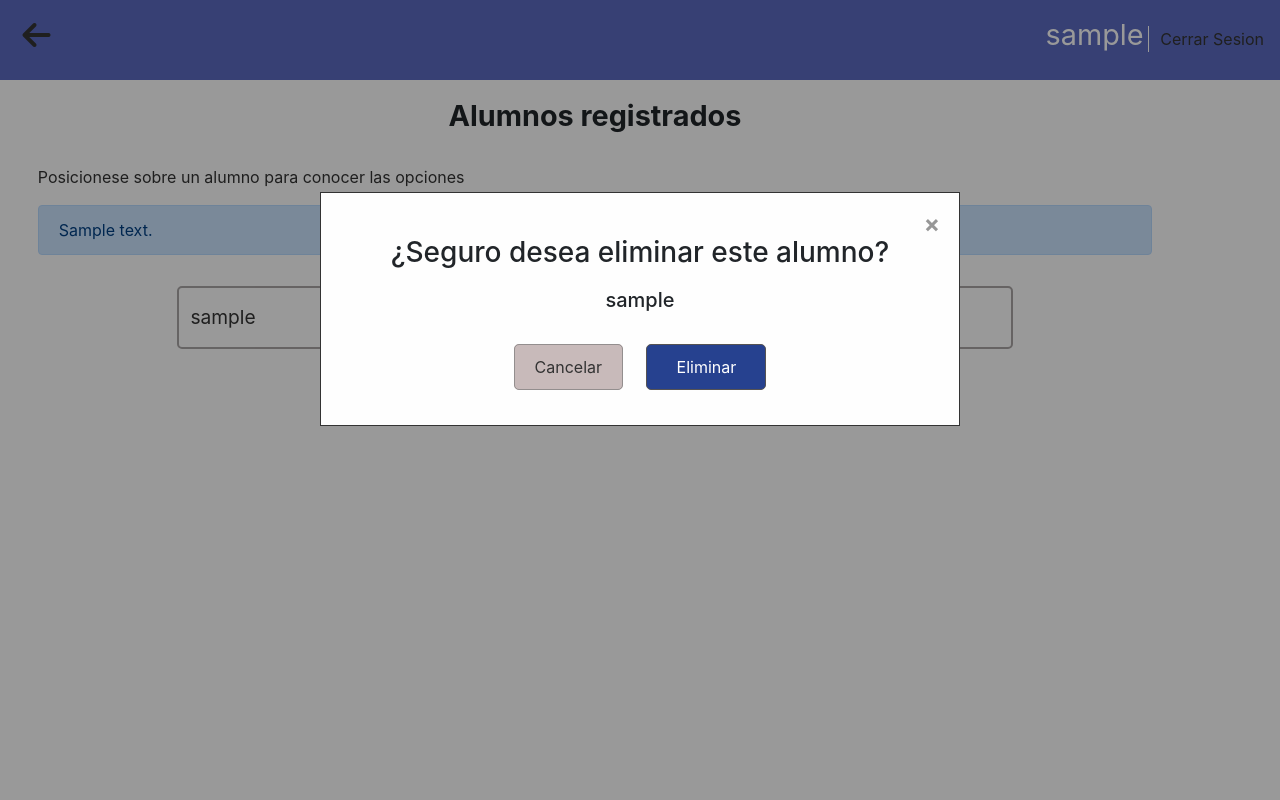
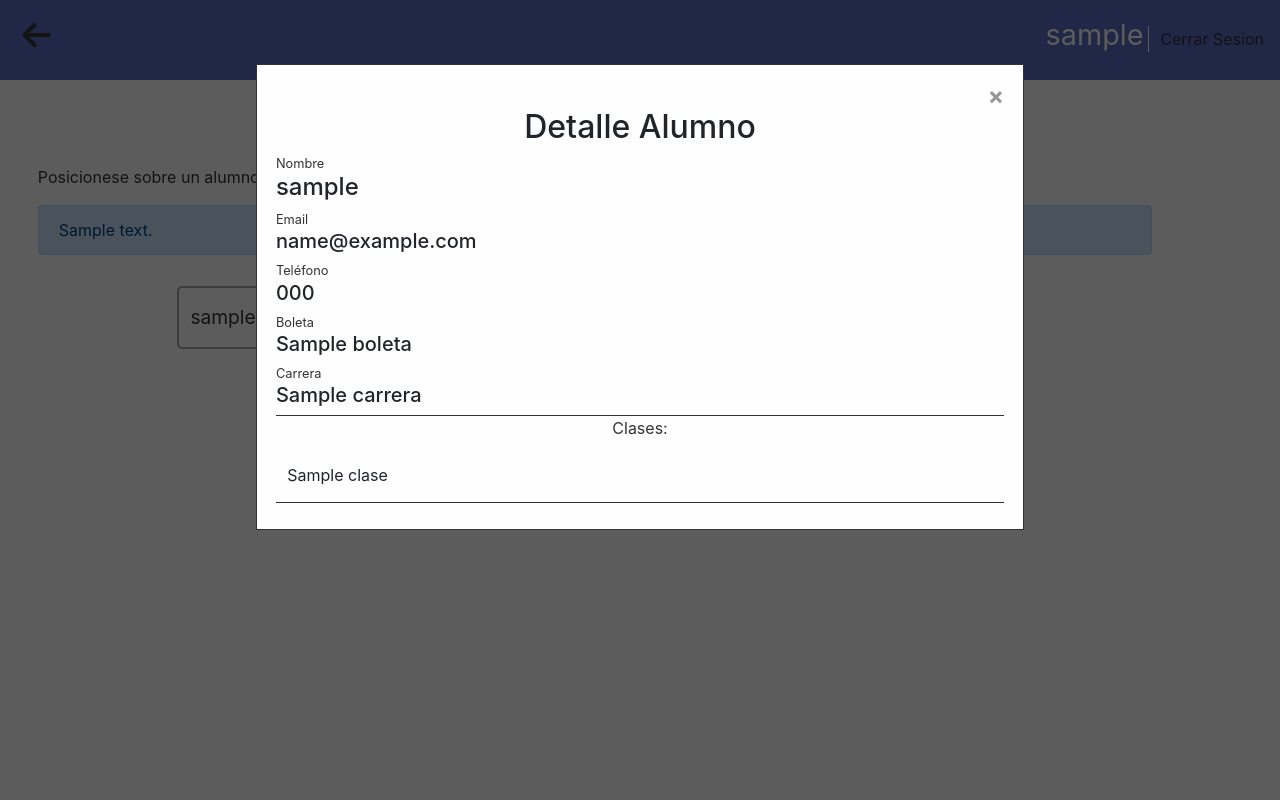
Before and after one commit to josehiki/soe, a PHP site: template views/adminAlumnoList.twig in a window 1280 px wide. Run offline with PHP 8.4, Linux system fonts and the light colour scheme; the template is opened without the code that fills it: most values are stand-ins (such as "Sample title", 1, 10 or a date in 2020); some libraries are stand-ins or nearby versions.

Commit message:
Agregado ver detalles de un alumno en la lista de alumnos

```diff
--- a/public/index.php
+++ b/public/index.php
@@ -344,6 +344,12 @@
 		'auth' => true,
 		'userType' => getenv('USER_TYPE1')
 	]);
+	$map->get('a.alumno.List.detail', '/soe/dashboard/alumno/detail/{email}', [
+		'controller' => 'App\Controllers\AdminAlumnoController',
+		'action' => 'getAlumnoDetail',
+		'auth' => true,
+		'userType' => getenv('USER_TYPE1')
+	]);
 
 
 	$map->post('a.alumno.Add', '/soe/dashboard/alumno/add', [
--- a/views/adminAlumnoList.twig
+++ b/views/adminAlumnoList.twig
@@ -37,7 +37,7 @@
 					<a href="">
 						<span  class="icon_Opcion editar">Editar</span>
 					</a>
-					<a href="">
+					<a href="/soe/dashboard/alumno/detail/{{alumno.email}}">
 						<span  class="icon_Opcion editar">Mostrar detalles</span>
 					</a>
 				</li>
@@ -65,7 +65,38 @@
                 </div>
             {% endif %}
 
-
+            {% if detailAlumno != null %}
+                <div  class="modal_This">
+                    <div class="modal_Content modal_Secuencia_E">
+                        <span class="close" >
+                            <a href="/soe/dashboard/alumno/l">&times;</a>
+                        </span>
+                        <br>
+                        <h2>Detalle Alumno</h2>
+                        <span class="span align-left">Nombre</span>
+                        <h4 class="align-left">{{detailAlumno.userName}}</h4>
+                        <span class="span align-left">Email</span>
+                        <h5 class="align-left ">{{detailAlumno.email}}</h5>
+                        <span class="span align-left">Tel&eacutefono</span>
+                        <h5 class="align-left ">{{detailAlumno.phone}}</h5>
+                        <span class="span align-left">Boleta</span>
+                        <h5 class="align-left ">{{detailAlumno.boleta}}</h5>
+                        <span class="span align-left">Carrera</span>
+                        <h5 class="align-left ">{{detailAlumno.carrera}}</h5>
+                        <span class="instrucciones top_Border">Clases:</span>
+                        <ul class="lista_Materias_Secuencia">
+                            {% if listClases != null %}
+                                {% for list in listClases %}
+                                    <li class="">{{list.nombreRel}}</li>
+                                {% endfor %}
+                            {% endif %}
+                            {% if listClases == null %}
+                                <h5 class="">Este alumno no tiene clases asignadas</h5>
+                            {% endif %}
+                        </ul>
+                    </div>
+                </div>
+            {% endif %}
         </div>
     </body>
 <html>
```
Also changed, not shown: app/Controllers/AdminAlumnoController.php (+38 -0 lines).
